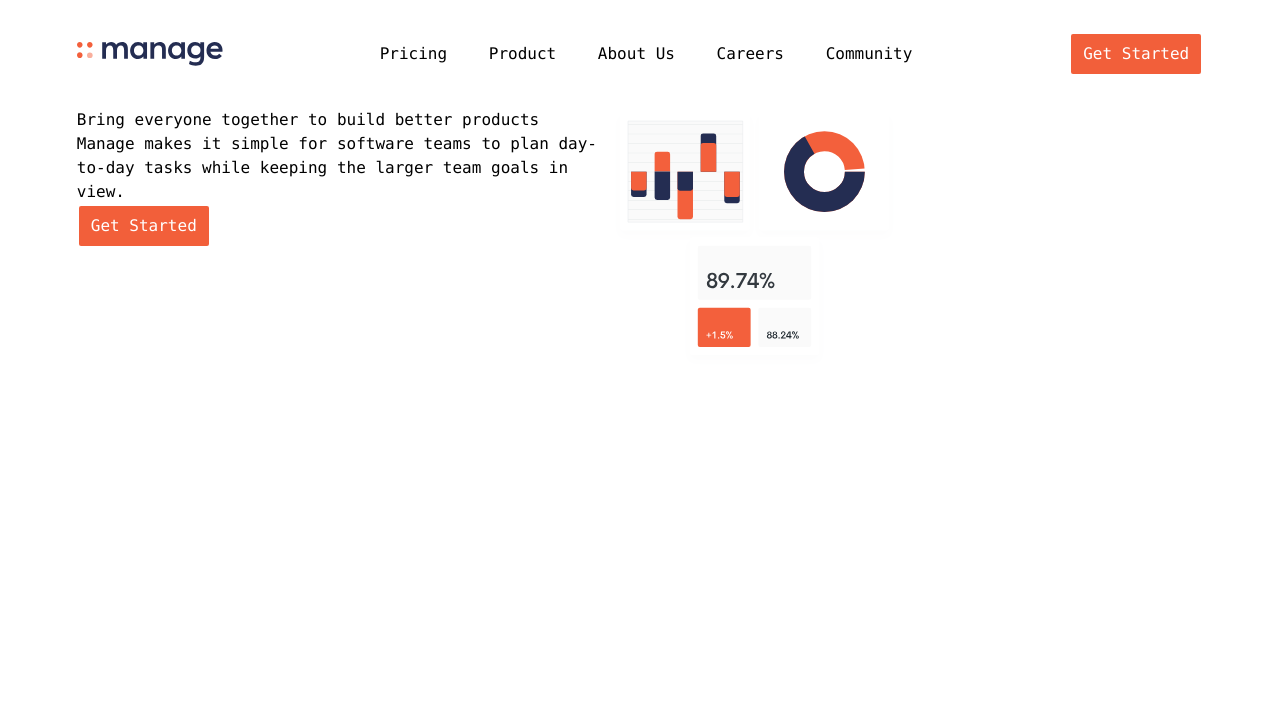
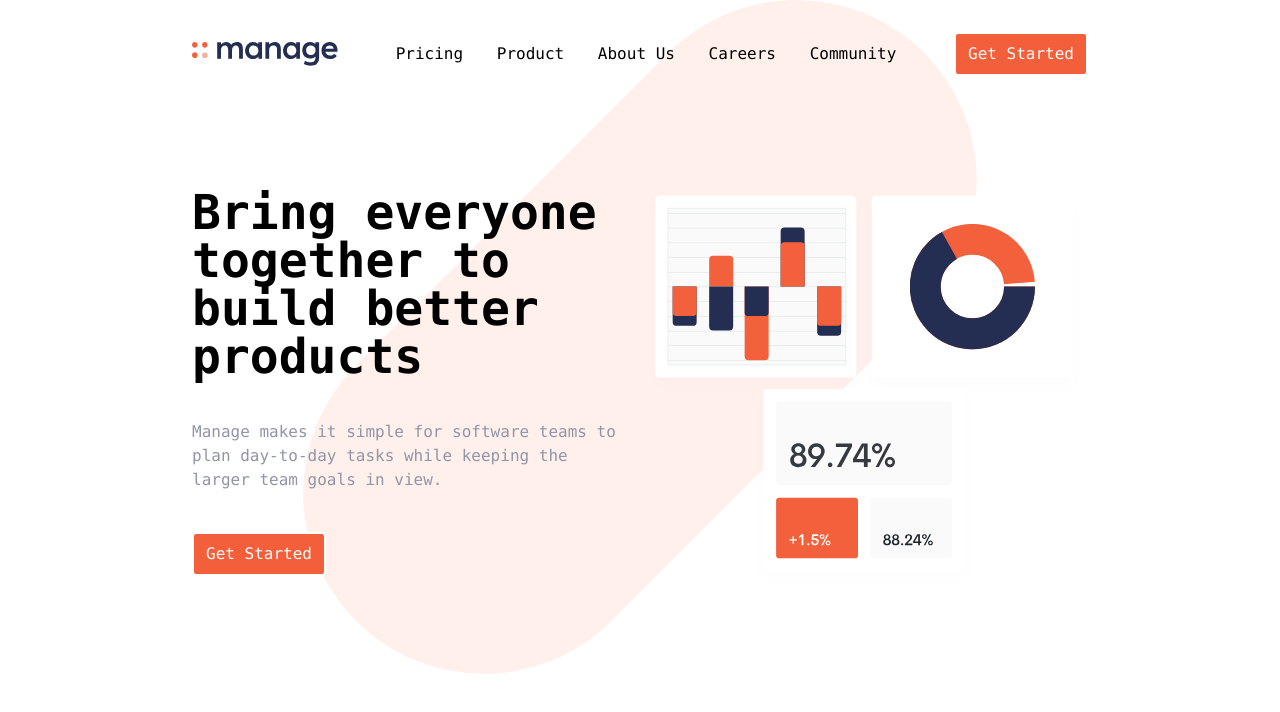
Before and after one commit to rafiulislamrana/manage, a website: page index.html in a window 1280 px wide. Drawn offline with Linux system fonts and the light colour scheme.

Commit message:
Hero Done

```diff
--- a/index.html
+++ b/index.html
@@ -8,32 +8,32 @@
     <link rel="stylesheet" href="dist/style.css">
     <link rel="stylesheet" href="dist/output.css">
 </head>
-<body class="m-0 p-0 font-mono">
-    <header class="flex  justify-between items-center py-8 px-[6%] ">
+<body class="m-0 p-0 font-mono px-[15%] bg-contain bg-center bg-no-repeat" style="background-image: url('img/bg-tablet-pattern.svg');">
+    <header class="flex justify-between items-center py-8 bg-transparent">
         <div>
             <img class="cursor-pointer" src="img/logo.svg" alt="">
         </div>
         <nav class="">
-            <ul class="inline mx-4"><a class="hover:text-brightRed transition-colors" href="#">Pricing</a></ul>
-            <ul class="inline mx-4"><a class="hover:text-brightRed transition-colors" href="#">Product</a></ul>
-            <ul class="inline mx-4"><a class="hover:text-brightRed transition-colors" href="#">About Us</a></ul>
-            <ul class="inline mx-4"><a class="hover:text-brightRed transition-colors" href="#">Careers</a></ul>
-            <ul class="inline mx-4"><a class="hover:text-brightRed transition-colors" href="#">Community</a></ul>
+            <ul class="inline mx-3"><a class="hover:text-brightRed transition-colors" href="#">Pricing</a></ul>
+            <ul class="inline mx-3"><a class="hover:text-brightRed transition-colors" href="#">Product</a></ul>
+            <ul class="inline mx-3"><a class="hover:text-brightRed transition-colors" href="#">About Us</a></ul>
+            <ul class="inline mx-3"><a class="hover:text-brightRed transition-colors" href="#">Careers</a></ul>
+            <ul class="inline mx-3"><a class="hover:text-brightRed transition-colors" href="#">Community</a></ul>
         </nav>
         <button class="inline btn">
             Get Started
         </button>
     </header>
-    <div class="container px-[6%] flex">
-        <div>
-             <h1 class="text-2xl">Bring everyone together to build better products</h1>
-             <p>Manage makes it simple for software teams to plan day-to-day tasks while keeping the larger team goals in view.</p>
+    <div class="container flex bg-transparent w-full">
+        <div class="w-1/2 py-20 pr-4">
+             <h1 class="text-5xl font-black">Bring everyone together to build better products</h1>
+             <p class="py-10 text-darkGrayishBlue">Manage makes it simple for software teams to plan day-to-day tasks while keeping the larger team goals in view.</p>
              <button class="btn">
                 Get Started
             </button>
         </div>
-        <div>
-            <img src="img/illustration-intro.svg" alt="Hero">
+        <div class="flex items-center w-1/2 py-20">
+            <img class="" src="img/illustration-intro.svg" alt="Hero">
         </div>
     </div>
 </body>
```
Also changed, not shown: src/input.css (+2 -5 lines), dist/output.css.
